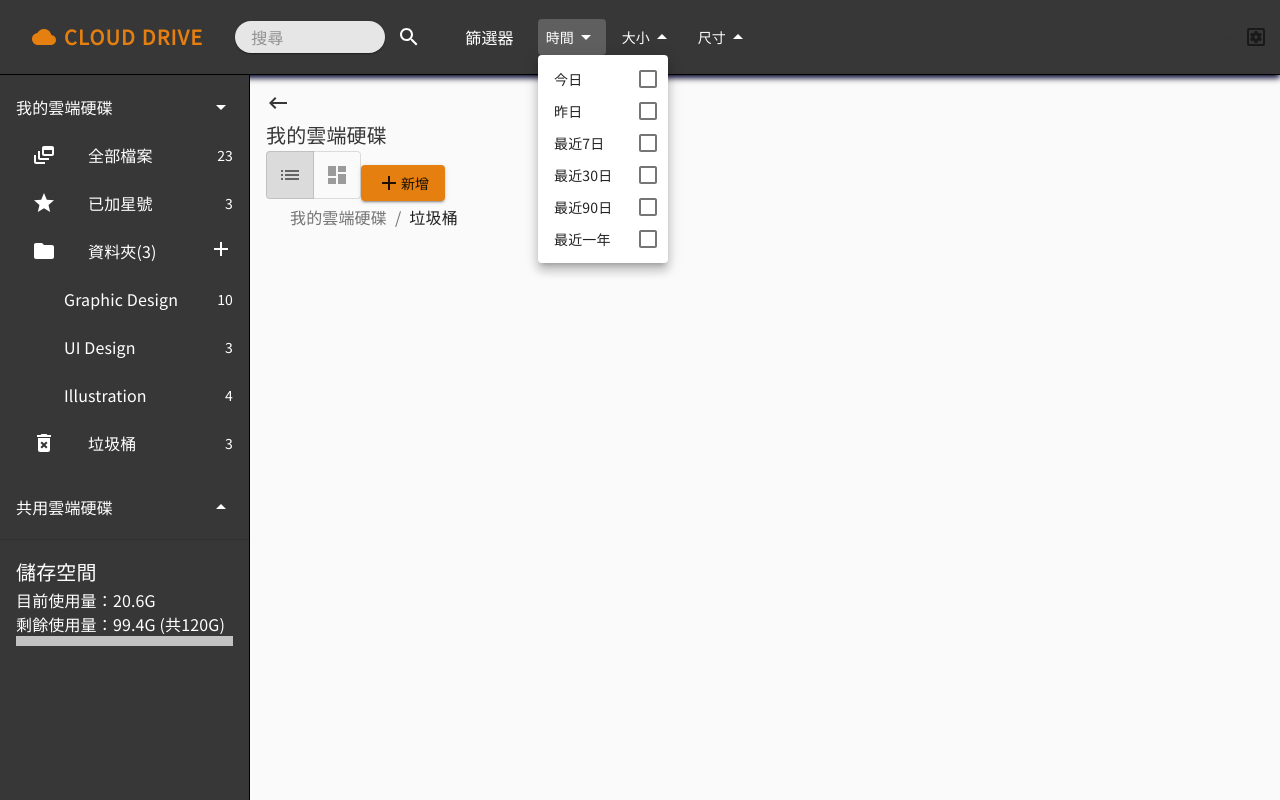
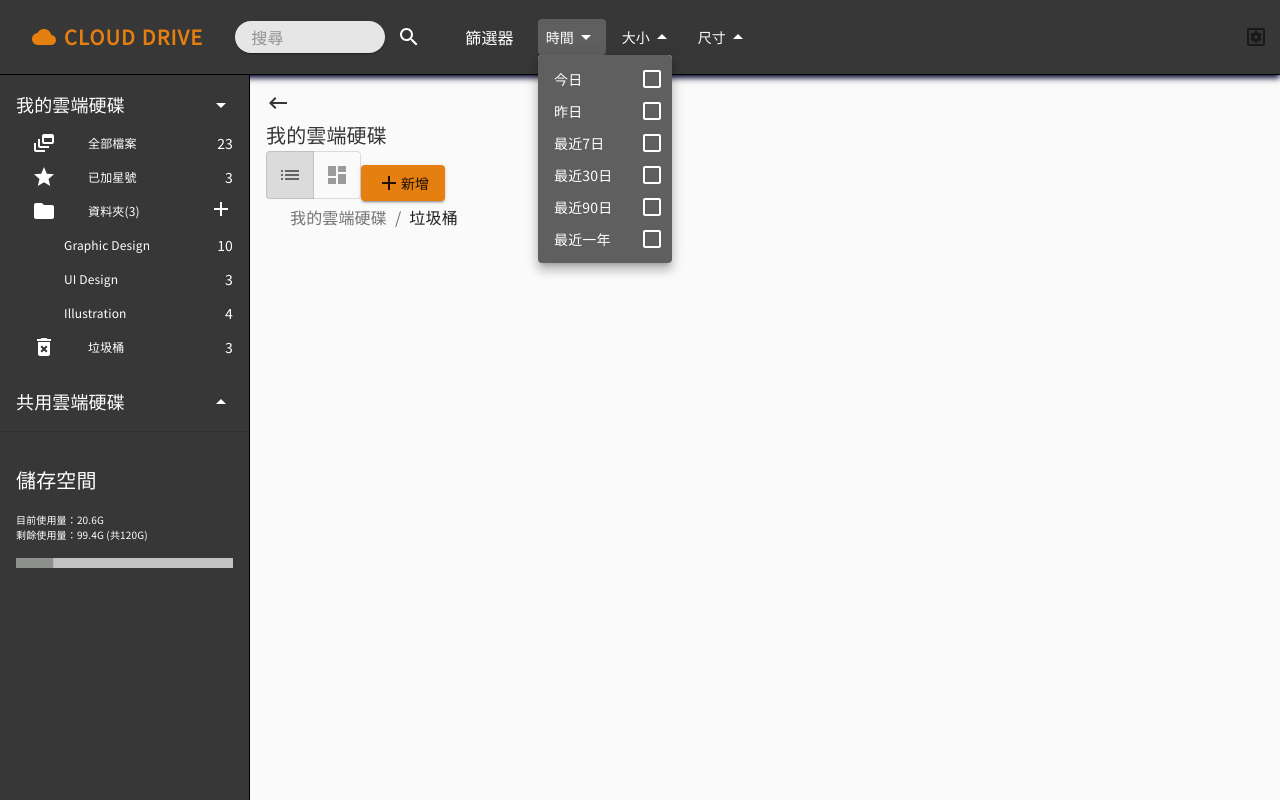
Before and after one commit to littlehorseboy/the-f2e-2019-eighth, a React app: page /#/trashCan in a window 1280 px wide. Both pictures are taken after a click on the button "時間". Built offline with nearby package versions, Linux system fonts and the light colour scheme.

Commit message:
feat: header 及 sidebar 大調整 styles

```diff
--- a/src/components/Header/ButtonDimensionPopver/ButtonDimensionPopver.tsx
+++ b/src/components/Header/ButtonDimensionPopver/ButtonDimensionPopver.tsx
@@ -17,12 +17,18 @@ const useStyles = makeStyles((theme) => createStyles({
       backgroundColor: '#605F5F',
     },
   },
+  list: {
+    backgroundColor: '#605F5F',
+    color: '#FFFFFF',
+  },
   listItem: {
     paddingTop: 0,
     paddingBottom: 0,
   },
   checkbox: {
-    padding: theme.spacing(0.5, 0.5, 0.5, 3),
+    color: '#FFFFFF',
+    marginLeft: theme.spacing(3),
+    padding: theme.spacing(0.5),
   },
 }));
 
@@ -84,7 +90,7 @@ export default function ButtonDimensionPopver(): JSX.Element {
           horizontal: 'left',
         }}
       >
-        <List>
+        <List className={classes.list}>
           {[
             { label: '大於300*400像素', value: '大於300*400像素' },
             { label: '大於640*480像素', value: '大於640*480像素' },
--- a/src/components/Header/ButtonSizePopver/ButtonSizePopver.tsx
+++ b/src/components/Header/ButtonSizePopver/ButtonSizePopver.tsx
@@ -5,8 +5,8 @@ import Button from '@material-ui/core/Button';
 import Popover from '@material-ui/core/Popover';
 import List from '@material-ui/core/List';
 import ListItem from '@material-ui/core/ListItem';
-import ListItemText from '@material-ui/core/ListItemText';
-import Checkbox from '@material-ui/core/Checkbox';
+import TextField from '@material-ui/core/TextField';
+import Typography from '@material-ui/core/Typography';
 import ArrowDropUpIcon from '@material-ui/icons/ArrowDropUp';
 import ArrowDropDownIcon from '@material-ui/icons/ArrowDropDown';
 
@@ -17,12 +17,27 @@ const useStyles = makeStyles((theme) => createStyles({
       backgroundColor: '#605F5F',
     },
   },
+  list: {
+    backgroundColor: '#605F5F',
+    color: '#FFFFFF',
+  },
   listItem: {
     paddingTop: 0,
     paddingBottom: 0,
+    '& > div > div:not(:first-child), & > div > span': {
+      marginLeft: theme.spacing(),
+    },
   },
-  checkbox: {
-    padding: theme.spacing(0.5, 0.5, 0.5, 3),
+  textField: {
+    width: 60,
+  },
+  select: {
+    width: 60,
+    '& > div > .MuiSelect-root': {
+      paddingTop: 5.5,
+      paddingBottom: 5.5,
+      backgroundColor: '#FFFFFF',
+    },
   },
 }));
 
@@ -66,18 +81,37 @@ export default function ButtonSizePopver(): JSX.Element {
           horizontal: 'left',
         }}
       >
-        <List>
+        <List className={classes.list}>
           <ListItem
             className={classes.listItem}
             dense
           >
             <div>
-              <Checkbox
-                className={classes.checkbox}
-                edge="end"
-                tabIndex={-1}
-                disableRipple
+              <TextField
+                className={classes.textField}
               />
+              <TextField
+                select
+                className={classes.select}
+                value="KB"
+                SelectProps={{ native: true }}
+                variant="outlined"
+              >
+                <option value="KB">KB</option>
+              </TextField>
+              <Typography component="span">至</Typography>
+              <TextField
+                className={classes.textField}
+              />
+              <TextField
+                select
+                className={classes.select}
+                value="KB"
+                SelectProps={{ native: true }}
+                variant="outlined"
+              >
+                <option value="KB">KB</option>
+              </TextField>
             </div>
           </ListItem>
         </List>
--- a/src/components/Header/ButtonTimePopver/ButtonTimePopver.tsx
+++ b/src/components/Header/ButtonTimePopver/ButtonTimePopver.tsx
@@ -17,12 +17,18 @@ const useStyles = makeStyles((theme) => createStyles({
       backgroundColor: '#605F5F',
     },
   },
+  list: {
+    backgroundColor: '#605F5F',
+    color: '#FFFFFF',
+  },
   listItem: {
     paddingTop: 0,
     paddingBottom: 0,
   },
   checkbox: {
-    padding: theme.spacing(0.5, 0.5, 0.5, 3),
+    color: '#FFFFFF',
+    marginLeft: theme.spacing(3),
+    padding: theme.spacing(0.5),
   },
 }));
 
@@ -84,7 +90,7 @@ export default function ButtonTimePopver(): JSX.Element {
           horizontal: 'left',
         }}
       >
-        <List>
+        <List className={classes.list}>
           {[
             { label: '今日', value: '今日' },
             { label: '昨日', value: '昨日' },
--- a/src/pages/Home/Home.tsx
+++ b/src/pages/Home/Home.tsx
@@ -43,6 +43,20 @@ const useStyles = makeStyles((theme) => createStyles({
     backgroundColor: '#373737',
     borderRight: '1px solid #000000',
   },
+  rootList: {
+    '& .MuiListItemText-root > .MuiTypography-root': {
+      fontSize: 12,
+    },
+    '& .MuiListItem-root': {
+      paddingTop: theme.spacing(0.5),
+      paddingBottom: theme.spacing(0.5),
+    },
+  },
+  listItemTitle: {
+    '& .MuiListItemText-root > .MuiTypography-root': {
+      fontSize: 18,
+    },
+  },
   nested: {
     paddingLeft: theme.spacing(4),
     '& .MuiListItemIcon-root': {
@@ -57,6 +71,17 @@ const useStyles = makeStyles((theme) => createStyles({
   },
   sidebarBottom: {
     padding: theme.spacing(2),
+    '& > h6': {
+      paddingTop: theme.spacing(2),
+      paddingBottom: theme.spacing(2),
+    },
+    '& > p': {
+      fontSize: 10,
+    },
+    '& > .MuiLinearProgress-root': {
+      marginTop: theme.spacing(2),
+      marginBottom: theme.spacing(2),
+    },
   },
 }));
 
@@ -78,10 +103,12 @@ export default function Home(props: RouteComponentPropsI): JSX.Element {
       <div className={classes.mainBodyContainer}>
         <div className={classes.sidebar}>
           <div>
-            <List
-              component="nav"
-            >
-              <ListItem button onClick={(): void => setMyCloudDriveOpen(!myCloudDriveOpen)}>
+            <List component="nav" className={classes.rootList}>
+              <ListItem
+                className={classes.listItemTitle}
+                button
+                onClick={(): void => setMyCloudDriveOpen(!myCloudDriveOpen)}
+              >
                 <ListItemText primary="我的雲端硬碟" />
                 {myCloudDriveOpen ? <ArrowDropDownIcon /> : <ArrowDropUpIcon />}
               </ListItem>
@@ -183,75 +210,43 @@ export default function Home(props: RouteComponentPropsI): JSX.Element {
               </Collapse>
             </List>
 
-            <List
-              component="nav"
-            >
-              <ListItem button onClick={(): void => setShareCloudDriveOpen(!shareCloudDriveOpen)}>
-                <ListItemText primary="共用雲端硬碟" />
+            <List component="nav" className={classes.rootList}>
+              <ListItem
+                className={classes.listItemTitle}
+                button
+                onClick={(): void => setShareCloudDriveOpen(!shareCloudDriveOpen)}
+              >
+                <ListItemText primary="共用雲端硬碟" className={classes.listItemTitle} />
                 {shareCloudDriveOpen ? <ArrowDropDownIcon /> : <ArrowDropUpIcon />}
               </ListItem>
               <Collapse in={shareCloudDriveOpen} timeout="auto" unmountOnExit>
                 <List component="div" disablePadding>
-                  <ListItem button className={classes.nested}>
+                  <ListItem
+                    button
+                    className={classes.nested}
+                    component={Link}
+                    to="/all"
+                  >
                     <ListItemIcon>
                       <DynamicFeedIcon />
                     </ListItemIcon>
                     <ListItemText primary="全部檔案" />
                     <ListItemSecondaryAction>
-                      23
+                      0
                     </ListItemSecondaryAction>
                   </ListItem>
-                  <ListItem button className={classes.nested}>
+                  <ListItem
+                    button
+                    className={classes.nested}
+                    component={Link}
+                    to="/star"
+                  >
                     <ListItemIcon>
                       <StarIcon />
                     </ListItemIcon>
                     <ListItemText primary="已加星號" />
                     <ListItemSecondaryAction>
-                      3
-                    </ListItemSecondaryAction>
-                  </ListItem>
-                  <ListItem
-                    button
-                    className={classes.nested}
-                    onClick={(): void => setFolderOpen(!folderOpen)}
-                  >
-                    <ListItemIcon>
-                      <FolderIcon />
-                    </ListItemIcon>
-                    <ListItemText primary="資料夾(3)" />
-                    <ListItemSecondaryAction>
-                      <AddIcon />
-                    </ListItemSecondaryAction>
-                  </ListItem>
-                  <Collapse in={folderOpen} timeout="auto" unmountOnExit>
-                    <List component="div" disablePadding>
-                      <ListItem button className={classes.folderNested}>
-                        <ListItemText primary="Graphic Design" />
-                        <ListItemSecondaryAction>
-                          10
-                        </ListItemSecondaryAction>
-                      </ListItem>
-                      <ListItem button className={classes.folderNested}>
-                        <ListItemText primary="UI Design" />
-                        <ListItemSecondaryAction>
-                          3
-                        </ListItemSecondaryAction>
-                      </ListItem>
-                      <ListItem button className={classes.folderNested}>
-                        <ListItemText primary="Illustration" />
-                        <ListItemSecondaryAction>
-                          4
-                        </ListItemSecondaryAction>
-                      </ListItem>
-                    </List>
-                  </Collapse>
-                  <ListItem button className={classes.nested}>
-                    <ListItemIcon>
-                      <DeleteForeverIcon />
-                    </ListItemIcon>
-                    <ListItemText primary="垃圾桶" />
-                    <ListItemSecondaryAction>
-                      3
+                      0
                     </ListItemSecondaryAction>
                   </ListItem>
                 </List>
@@ -267,7 +262,7 @@ export default function Home(props: RouteComponentPropsI): JSX.Element {
             <Typography>剩餘使用量：99.4G (共120G)</Typography>
             <BorderLinearProgress
               variant="determinate"
-              value={(120 / 20.6) * 100}
+              value={(20.6 / 120) * 100}
             />
           </div>
         </div>
```
